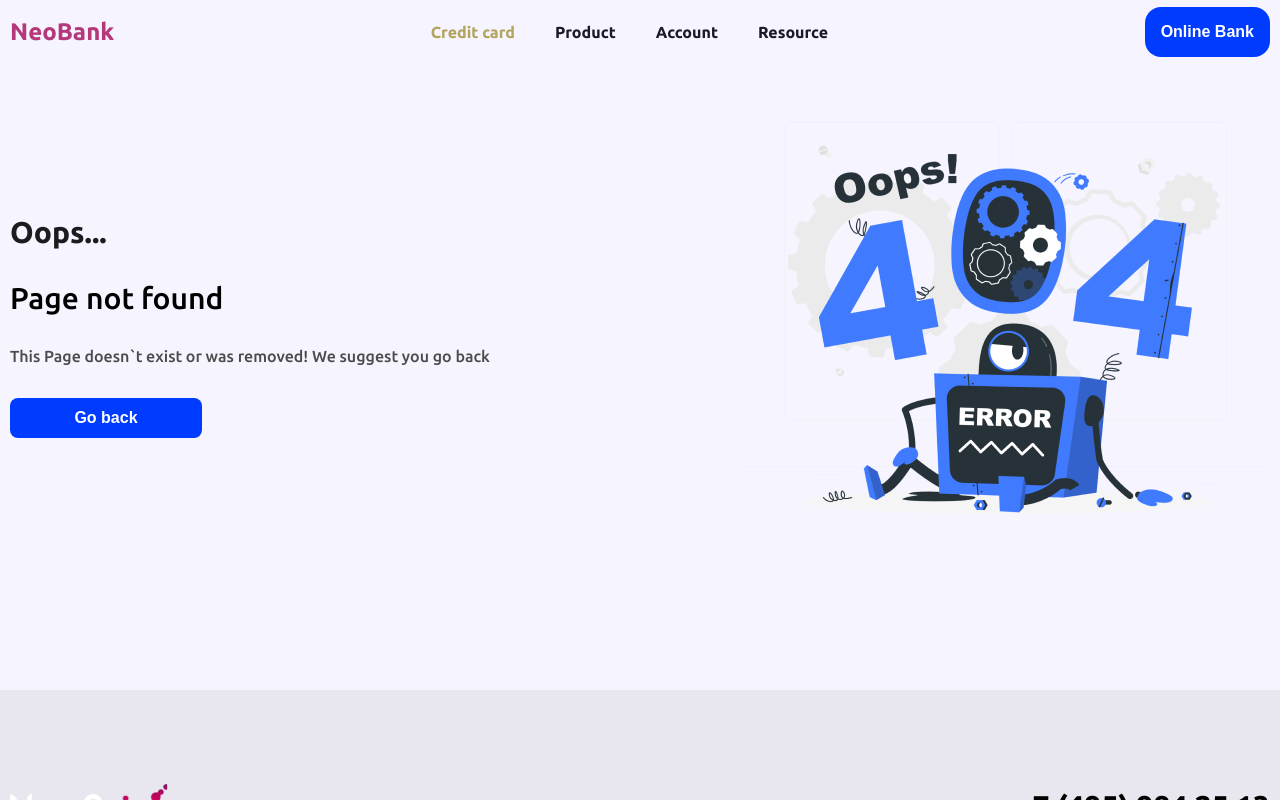
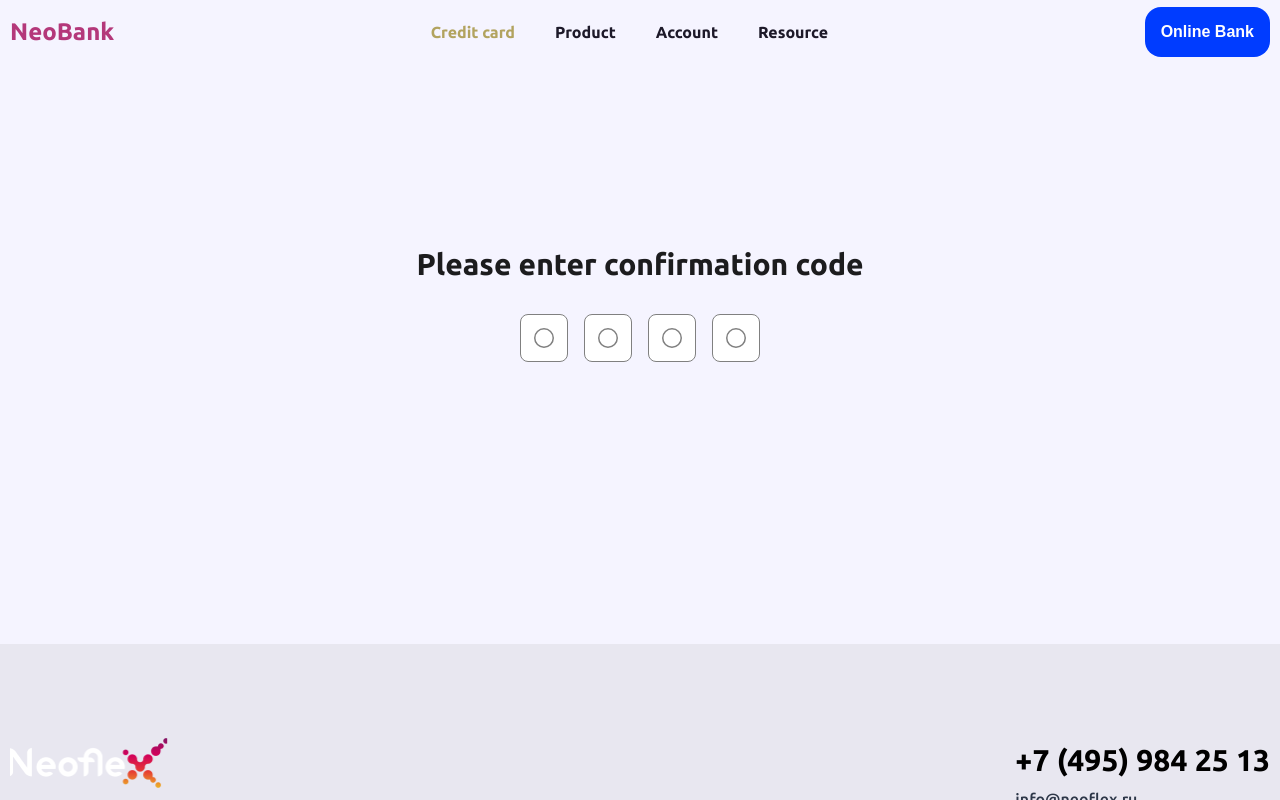
Before and after one commit to AlekseiKutukov/NeoflexProject, a React (Vite) app: page /NeoflexProject/loan/1/code in a window 1280 px wide. Built offline with nearby package versions, Linux system fonts and the light colour scheme; a web font is replaced by a local one.

Commit message:
add page loan/{applicationId}/code

```diff
--- a/src/App.tsx
+++ b/src/App.tsx
@@ -7,6 +7,7 @@ import NotFoundPage from "./pages/NotFoundPage/NotFoundPage";
 import Loan from "./pages/Loan/Loan";
 import Document from "./pages/Document/Document";
 import Sign from "./pages/Sign/Sign";
+import Code from "./pages/Code/Code";
 import "./styles/base.css";
 
 function App() {
@@ -30,6 +31,7 @@ function App() {
                 path="loan/:applicationId/document/sign"
                 element={<Sign />}
               />
+              <Route path="loan/:applicationId/code" element={<Code />} />
               {/* NotFound должен быть поcледним */}
               <Route path="*" element={<NotFoundPage />} />
             </Routes>
--- /dev/null
+++ b/src/components/Congratulations/Congratulations.module.css
@@ -0,0 +1,43 @@
+.congratulations {
+  display: flex;
+  flex-direction: column;
+  align-items: center;
+  text-align: center;
+  gap: 32px;
+  margin-top: 40px;
+}
+
+.congratulations__image {
+  width: 150px;
+  height: 150px;
+  margin-bottom: 24px;
+}
+
+.congratulations__title {
+  font-size: 30px;
+  font-weight: 700;
+  color: #1c1c1e;
+  margin-bottom: 16px;
+}
+
+.congratulations__text {
+  font-size: 16px;
+  font-weight: 500;
+  color: #4f5665;
+}
+
+.congratulations__button {
+  padding: 12px 24px;
+  background-color: #003cff;
+  color: #fff;
+  border: none;
+  border-radius: 16px;
+  font-size: 16px;
+  font-weight: 700;
+  cursor: pointer;
+  transition: background-color 0.2s ease;
+}
+
+.congratulations__button:hover {
+  background-color: #0056b3;
+}
--- /dev/null
+++ b/src/components/Congratulations/Congratulations.tsx
@@ -0,0 +1,35 @@
+import { useNavigate } from "react-router-dom";
+import SurpriseImage from "./../../assets/images/SurpriseImage.svg";
+import styles from "./Congratulations.module.css";
+
+const Congratulations = () => {
+  const navigate = useNavigate();
+
+  const handleButtonClick = () => {
+    navigate("/");
+  };
+
+  return (
+    <div className={styles.congratulations}>
+      <img
+        src={SurpriseImage}
+        alt="Surprise Image"
+        className={styles.congratulations__image}
+      />
+      <h2 className={styles.congratulations_title}>
+        Congratulations! You have completed your new credit card.
+      </h2>
+      <p className={styles.congratulations__text}>
+        Your credit card will arrive soon. Thank you for choosing us!
+      </p>
+      <button
+        className={styles.congratulations__button}
+        onClick={handleButtonClick}
+      >
+        View other offers of our bank
+      </button>
+    </div>
+  );
+};
+
+export default Congratulations;
--- /dev/null
+++ b/src/pages/Code/Code.module.css
@@ -0,0 +1,66 @@
+.codeConfirmation__container {
+  display: flex;
+  flex-direction: column;
+  align-items: center;
+  gap: 32px;
+  height: 60vh;
+  justify-content: center;
+}
+
+.codeConfirmation__title {
+  font-weight: 700;
+  font-size: 30px;
+  color: #1c1c1e;
+}
+
+.codeConfirmation__input {
+  width: 48px;
+  height: 48px;
+  border: 1px solid #808080;
+  border-radius: 8px;
+  outline: none;
+  background-image: url("../../assets/icons/Ellipse.svg");
+  background-repeat: no-repeat;
+  background-position: center;
+  background-size: 20px 20px;
+  text-align: center;
+  font-weight: 500;
+  font-size: 20px;
+}
+
+.codeConfirmation__input:not(:placeholder-shown) {
+  background-image: none;
+}
+
+.codeConfirmation__input:focus {
+  background-image: none;
+  border-color: #3182ce;
+}
+
+.codeConfirmation__input.error {
+  border-color: #3182ce;
+}
+
+.spinnerContainer {
+  display: flex;
+  justify-content: center;
+  align-items: center;
+  height: 100vh;
+  width: 100vw;
+  position: fixed;
+  top: 0;
+  left: 0;
+  z-index: 1000;
+  background-color: rgba(255, 255, 255, 0.8);
+}
+
+.codeConfirmation__inputs {
+  display: flex;
+  gap: 16px;
+}
+
+.codeConfirmation__error {
+  color: #f44336;
+  font-size: 14px;
+  margin-top: -16px;
+}
--- /dev/null
+++ b/src/pages/Code/Code.tsx
@@ -0,0 +1,119 @@
+import { useState } from "react";
+import { useParams } from "react-router-dom";
+import Congratulations from "../../components/Congratulations/Congratulations";
+import Spinner from "../../components/UI/Spinner/Spinner";
+import styles from "./Code.module.css";
+
+const API_BASE =
+  import.meta.env.MODE === "development"
+    ? ""
+    : "https://alekseikutukov.github.io/NeoflexProject/";
+
+const Code: React.FC = () => {
+  const { applicationId } = useParams<{ applicationId: string }>();
+  const [code, setCode] = useState<string[]>(["", "", "", ""]);
+  const [error, setError] = useState<string | null>(null);
+  const [isSubmitted, setIsSubmitted] = useState(false);
+  const [isLoading, setIsLoading] = useState(false);
+
+  const handleSendCode = async (fullCode: string) => {
+    setIsLoading(true);
+    try {
+      const res = await fetch(
+        `${API_BASE}/document/${applicationId}/sign/code`,
+        {
+          method: "POST",
+          headers: { "Content-Type": "application/json" },
+          body: JSON.stringify(Number(fullCode)),
+        }
+      );
+
+      if (!res.ok) {
+        throw new Error("Invalid confirmation code.");
+      }
+      setIsSubmitted(true);
+    } catch (err) {
+      setError("Invalid confirmation code");
+      console.error(err);
+    } finally {
+      setIsLoading(false);
+    }
+  };
+
+  const handleInputChange = (
+    e: React.ChangeEvent<HTMLInputElement>,
+    index: number
+  ) => {
+    setError(null);
+    const newCode = [...code];
+    newCode[index] = e.target.value;
+    setCode(newCode);
+
+    if (e.target.value && index < 3) {
+      const nextInput = document.getElementById(
+        `code-input-${index + 1}`
+      ) as HTMLInputElement;
+      if (nextInput) {
+        nextInput.focus();
+      }
+    }
+
+    const fullCode = newCode.join("");
+    if (fullCode.length === 4) {
+      handleSendCode(fullCode);
+    }
+  };
+
+  if (isSubmitted) {
+    return <Congratulations />;
+  }
+
+  if (isLoading) {
+    return (
+      <div className={styles.spinnerContainer}>
+        <Spinner />
+      </div>
+    );
+  }
+
+  return (
+    <section className={styles.codeConfirmation__container}>
+      <h2 className={styles.codeConfirmation__title}>
+        Please enter confirmation code
+      </h2>
+      <div className={styles.codeConfirmation__inputs}>
+        {code.map((value, index) => (
+          <input
+            key={index}
+            id={`code-input-${index}`}
+            className={`${styles.codeConfirmation__input} ${
+              error ? styles.error : ""
+            }`}
+            type="text"
+            maxLength={1}
+            value={value}
+            onChange={(e) => handleInputChange(e, index)}
+            onKeyDown={(e) => {
+              if (
+                e.key === "Backspace" &&
+                !e.currentTarget.value &&
+                index > 0
+              ) {
+                const prevInput = document.getElementById(
+                  `code-input-${index - 1}`
+                ) as HTMLInputElement;
+                if (prevInput) {
+                  prevInput.focus();
+                }
+              }
+            }}
+            placeholder=" "
+          />
+        ))}
+      </div>
+      {error && <p className={styles.codeConfirmation__error}>{error}</p>}
+    </section>
+  );
+};
+
+export default Code;
```
Also changed, not shown: src/assets/icons/Ellipse.svg (added), 1 other file (tests, documents, lock files or other folders).
